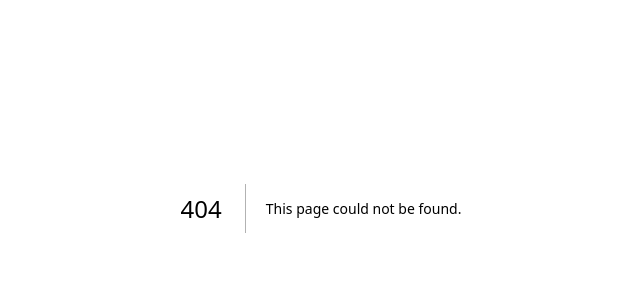
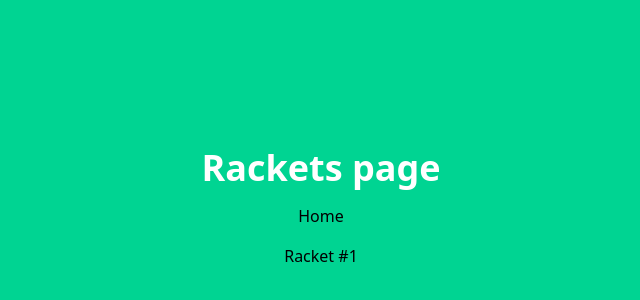
Before and after one commit to globus40000/nextjs-20260602, a Next.js app: page /rackets in a window 1280 px wide. Before the commit this address had no page. Shown: the part 192-492 px from the top of the page, without its empty margins (319-959 px from the left). Built offline with nearby package versions, Linux system fonts and the light colour scheme.

Commit message:
feat: add routes

```diff
--- a/src/app/page.tsx
+++ b/src/app/page.tsx
@@ -1,11 +1,13 @@
+import Link from "next/link";
 import { FC } from "react";
 
-const Home: FC = () => {
+const HomePage: FC = () => {
   return (
-    <div className="flex h-screen items-center justify-center bg-blue-500">
-      <h1 className="text-4xl font-bold text-white">Tailwind работает!</h1>
+    <div className="flex h-screen flex-col items-center justify-center bg-blue-500 gap-4">
+      <h1 className="text-4xl font-bold text-white">Home page</h1>
+      <Link href="/rackets">Rackets</Link>
     </div>
   );
 };
 
-export default Home;
+export default HomePage;
--- /dev/null
+++ b/src/app/racket/[id]/page.tsx
@@ -0,0 +1,16 @@
+import Link from "next/link";
+import { FC } from "react";
+
+const RacketPage: FC<PageProps<"/racket/[id]">> = async ({ params }) => {
+  const { id } = await params;
+
+  return (
+    <div className="flex justify-center items-center h-screen bg-fuchsia-400 flex-col gap-4">
+      <h1 className="text-4xl font-bold text-white">Racket #{id} page</h1>
+      <Link href="/">Home</Link>
+      <Link href="/rackets">Rackets</Link>
+    </div>
+  );
+};
+
+export default RacketPage;
--- /dev/null
+++ b/src/app/rackets/page.tsx
@@ -0,0 +1,14 @@
+import Link from "next/link";
+import { FC } from "react";
+
+const RacketsPage: FC = () => {
+  return (
+    <div className="flex h-screen items-center justify-center bg-emerald-400 flex-col gap-4">
+      <h1 className="text-4xl font-bold text-white">Rackets page</h1>
+      <Link href="/">Home</Link>
+      <Link href="/racket/1">Racket #1</Link>
+    </div>
+  );
+};
+
+export default RacketsPage;
```
